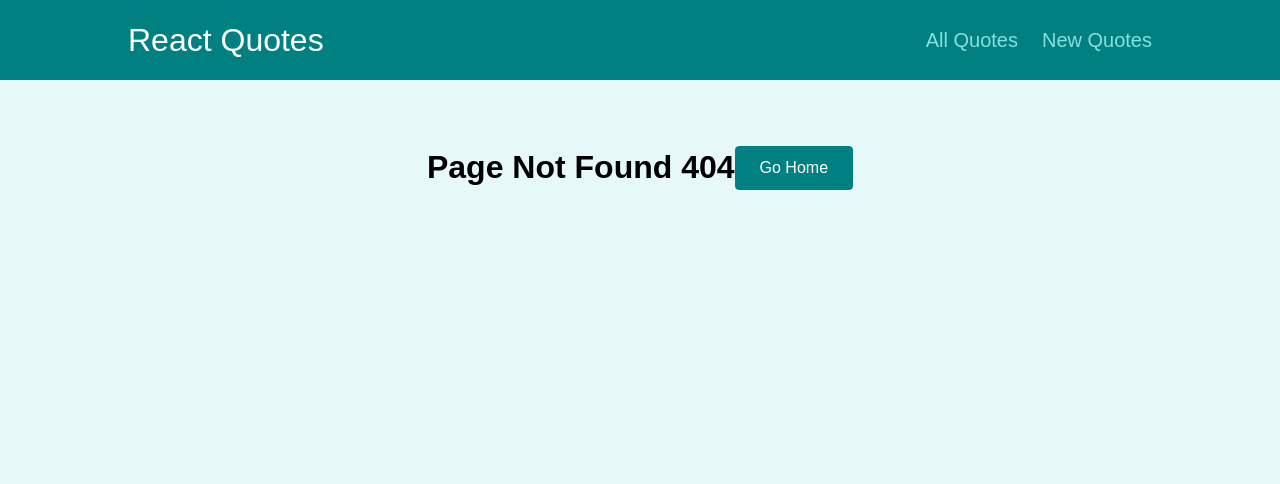
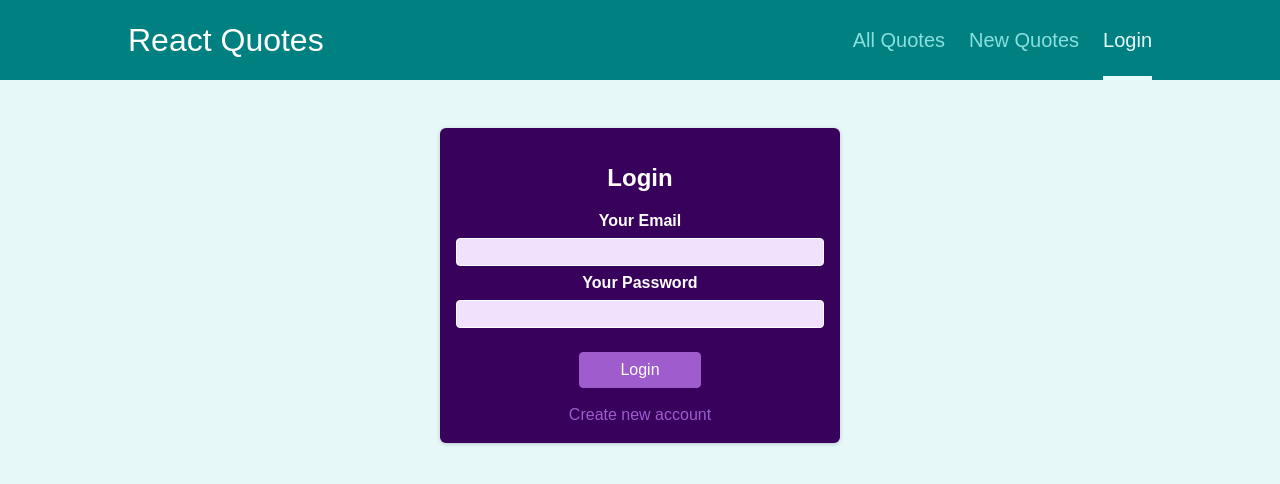
Before and after one commit to jonytalukdar/react-router-6, a React (Create React App) app: page /login in a window 1280 px wide. Before the commit this address had no page. Shown: the top 484 px of the page. Built offline with nearby package versions, Linux system fonts and the light colour scheme; the HTML template or start-up script is replaced by a standard one.

Commit message:
added form

```diff
--- a/src/App.js
+++ b/src/App.js
@@ -6,6 +6,7 @@
 import Comments from './components/comments/Comments';
 import Layout from './components/layout/Layout';
 import PageNotFound from './pages/PageNotFound';
+import LoginPage from './pages/Login';
 
 function App() {
   return (
@@ -13,6 +14,8 @@
       <Routes>
         <Route path="/" element={<Navigate replace to="/quotes" />} />
         <Route path="/quotes" element={<AllQuotes />} />
+
+        <Route path="/login" element={<LoginPage />} />
 
         <Route path="/quotes/:id/*" element={<QuoteDetail />}>
           <Route path="comments" element={<Comments />} />
--- /dev/null
+++ b/src/components/Login/Login.js
@@ -0,0 +1,39 @@
+import { useState } from 'react';
+
+import classes from './Login.module.css';
+
+const LoginForm = () => {
+  const [isLogin, setIsLogin] = useState(true);
+
+  const switchAuthModeHandler = () => {
+    setIsLogin((prevState) => !prevState);
+  };
+
+  return (
+    <section className={classes.auth}>
+      <h1>{isLogin ? 'Login' : 'Sign Up'}</h1>
+      <form>
+        <div className={classes.control}>
+          <label htmlFor="email">Your Email</label>
+          <input type="email" id="email" required />
+        </div>
+        <div className={classes.control}>
+          <label htmlFor="password">Your Password</label>
+          <input type="password" id="password" required />
+        </div>
+        <div className={classes.actions}>
+          <button>{isLogin ? 'Login' : 'Create Account'}</button>
+          <button
+            type="button"
+            className={classes.toggle}
+            onClick={switchAuthModeHandler}
+          >
+            {isLogin ? 'Create new account' : 'Login with existing account'}
+          </button>
+        </div>
+      </form>
+    </section>
+  );
+};
+
+export default LoginForm;
--- /dev/null
+++ b/src/components/Login/Login.module.css
@@ -0,0 +1,72 @@
+.auth {
+  margin: 3rem auto;
+  width: 95%;
+  max-width: 25rem;
+  border-radius: 6px;
+  background-color: #38015c;
+  box-shadow: 0 1px 4px rgba(0, 0, 0, 0.2);
+  padding: 1rem;
+  text-align: center;
+}
+
+.auth h1 {
+  text-align: center;
+  color: white;
+}
+
+.control {
+  margin-bottom: 0.5rem;
+}
+
+.control label {
+  display: block;
+  color: white;
+  font-weight: bold;
+  margin-bottom: 0.5rem;
+}
+
+.control input {
+  font: inherit;
+  background-color: #f1e1fc;
+  color: #38015c;
+  border-radius: 4px;
+  border: 1px solid white;
+  width: 100%;
+  text-align: left;
+  padding: 0.25rem;
+}
+
+.actions {
+  margin-top: 1.5rem;
+  display: flex;
+  flex-direction: column;
+  align-items: center;
+}
+
+.actions button {
+  cursor: pointer;
+  font: inherit;
+  color: white;
+  background-color: #9f5ccc;
+  border: 1px solid #9f5ccc;
+  border-radius: 4px;
+  padding: 0.5rem 2.5rem;
+}
+
+.actions button:hover {
+  background-color: #873abb;
+  border-color: #873abb;
+}
+
+.actions .toggle {
+  margin-top: 1rem;
+  background-color: transparent;
+  color: #9f5ccc;
+  border: none;
+  padding: 0.15rem 1.5rem;
+}
+
+.actions .toggle:hover {
+  background-color: transparent;
+  color: #ae82cc;
+}
--- a/src/components/layout/MainNavigation.js
+++ b/src/components/layout/MainNavigation.js
@@ -24,6 +24,14 @@
               New Quotes
             </NavLink>
           </li>
+          <li>
+            <NavLink
+              to="/login"
+              className={(navData) => (navData.isActive ? classes.active : '')}
+            >
+              Login
+            </NavLink>
+          </li>
         </ul>
       </nav>
     </header>
--- /dev/null
+++ b/src/pages/Login.js
@@ -0,0 +1,12 @@
+import React from 'react';
+import Login from '../components/Login/Login';
+
+const LoginPage = () => {
+  return (
+    <>
+      <Login />
+    </>
+  );
+};
+
+export default LoginPage;
```
